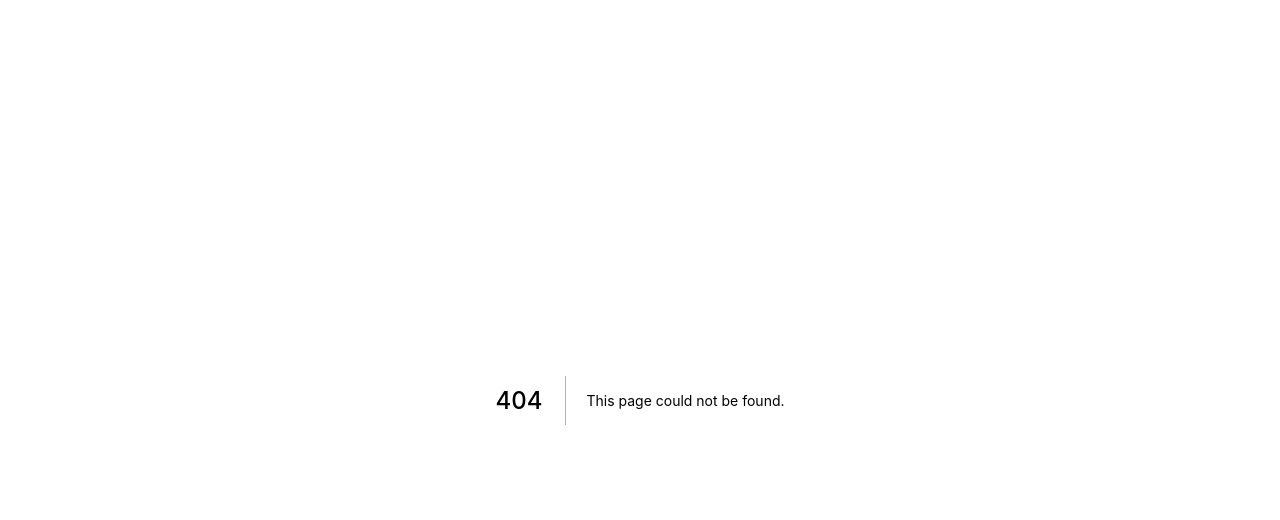
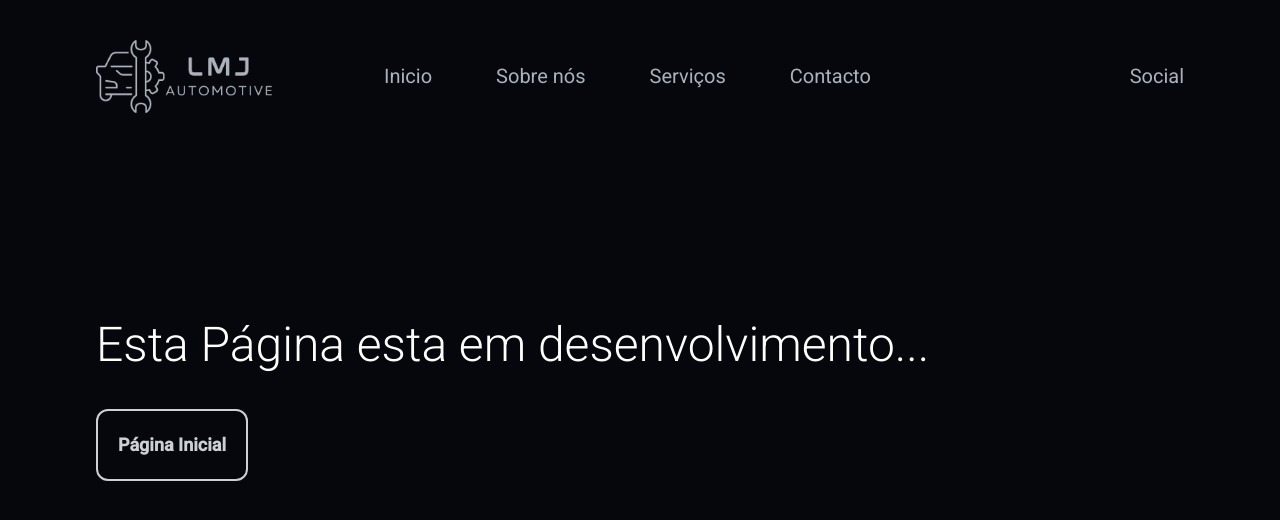
Before and after one commit to mateusfg7/lmj-automotive, a Next.js app: page /about-us in a window 1280 px wide. Before the commit this address had no page. Shown: the top 520 px of the page. Built offline with nearby package versions, Linux system fonts and the light colour scheme.

Commit message:
feat: create initial about-us page

```diff
--- /dev/null
+++ b/src/pages/about-us.tsx
@@ -0,0 +1,25 @@
+import Link from 'next/link'
+import { Header } from '../components/Header'
+import { MainSection } from '../components/MainSection'
+
+function AboutUs() {
+  return (
+    <div className='bg-[rgb(5,7,12)] text-white h-screen'>
+      <MainSection>
+        <Header />
+        <div className='mt-52 flex flex-col gap-10 justify-center items-center lg:items-start'>
+          <h1 className='text-2xl lg:text-5xl text-center'>
+            Esta Página esta em desenvolvimento...
+          </h1>
+          <Link href='/'>
+            <a className='w-max text-lg border-2 border-[#CCCFD3] text-[#CCCFD3] font-bold rounded-xl p-5 hover:bg-[#CCCFD3] hover:text-[rgb(5,7,12)] duration-300'>
+              Página Inicial
+            </a>
+          </Link>
+        </div>
+      </MainSection>
+    </div>
+  )
+}
+
+export default AboutUs
```
